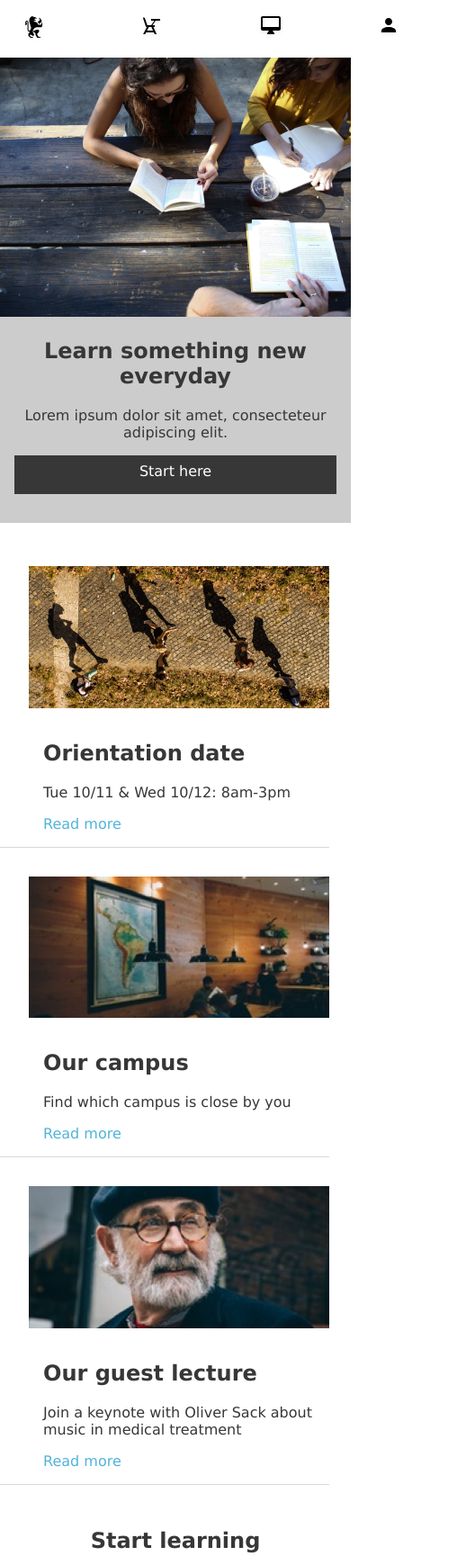
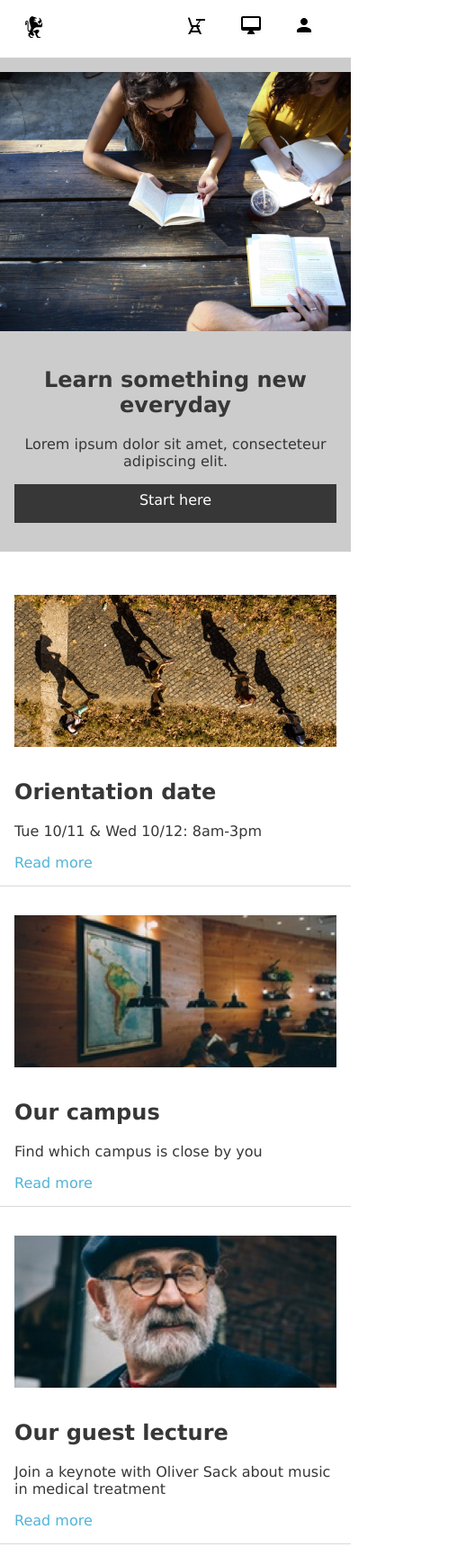
Before and after one commit to ddiegoep/ColmarAcademy, a plain HTML site: page index.html in a window 390 px wide. Shown: the top 1729 px of the page at 90% size, 508 px wide, since content can reach past the window. Drawn offline with Linux system fonts and the light colour scheme.

Commit message:
Finish fix bugs

```diff
--- a/resources/css/style.css
+++ b/resources/css/style.css
@@ -59,19 +59,16 @@ header .logolink {
     display: flex;
     background-color: rgba(128, 128, 128, 0.4);
     width: 100%;
-    padding: 2rem 1.5rem 2rem 1.5rem;
 }
 
 #banner img {
     display: inline-flex;
-    padding-right: 2rem;
+    margin: 1rem;
     width: 60%;
 }
 
 #banner div {
-    margin-top: auto;
-    margin-bottom: auto;
-    margin-right: 3rem;
+    margin: auto 1rem;
 }
 
 #banner div h1 {
@@ -107,7 +104,7 @@ header .logolink {
 }
 
 #mainright {
-    padding: 1rem 1.5rem 1rem 0rem;
+    padding: 1rem 0rem 1rem 0rem;
 }
 
 #mainright .container {
@@ -275,7 +272,7 @@ footer a {
 
     #banner img {
         width: 100%;
-        margin-left: 0rem;
+        margin: 1rem 0rem;
         padding: 0rem;
     }
 
@@ -333,7 +330,8 @@ footer a {
 
     header .logolink {
         display: inline-flex;
-        padding: 0rem 2rem;
+        margin: 0rem;
+        padding: 0rem 0.5rem;
     }
     #mainright .container .pcimg {
         display: none;
@@ -343,7 +341,7 @@ footer a {
         display: flex;
         max-width: 100%;
         margin: 0rem;
-        padding: 1rem;
+        padding: 1rem 0rem;
     }
 
     #mainright .container{
@@ -351,6 +349,7 @@ footer a {
     }
 
     #mainright .container div{
+        padding: 0;
         width: 100%;
     }
 
```
